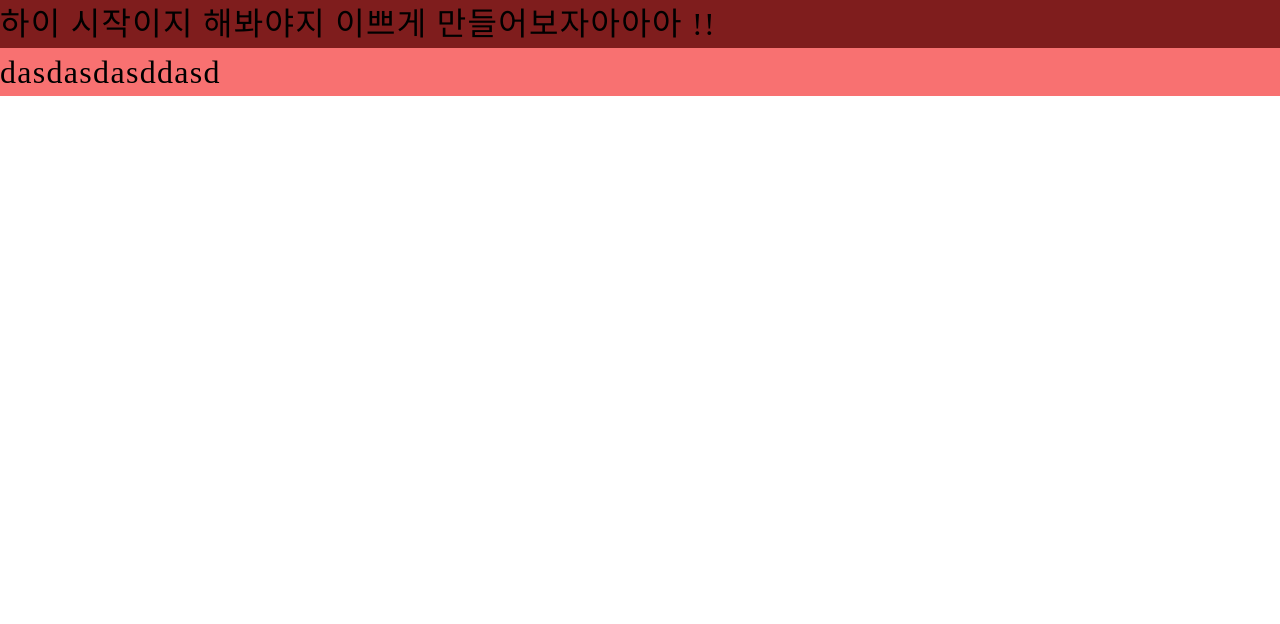
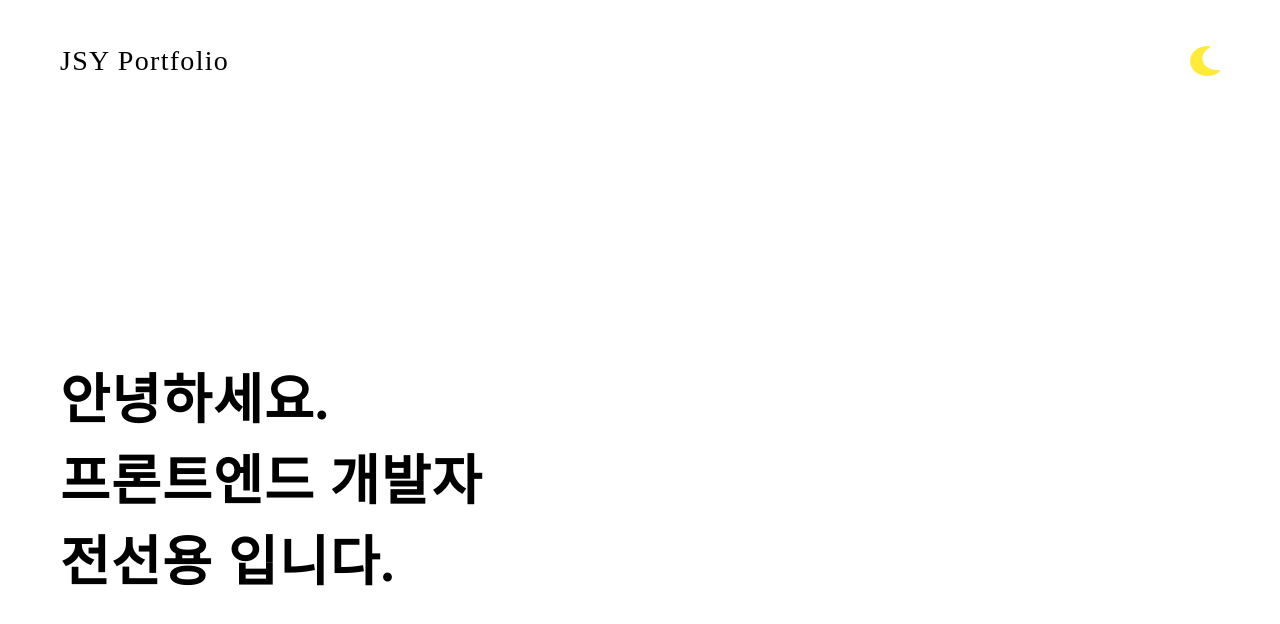
Before and after one commit to sy0725/portfolio, a Next.js app: page / in a window 1280 px wide. Shown: the top 624 px of the page. Built offline with nearby package versions, Linux system fonts and the light colour scheme; a web font is replaced by a local one.

Commit message:
🌈 기본 셋팅 추가

```diff
--- a/src/app/page.tsx
+++ b/src/app/page.tsx
@@ -1,11 +1,12 @@
 import React from "react";
 import "@/style/globals.css";
-
+import Header from "@/components/Header/Header";
+import Hello from "@/components/TextAnimation/Hello";
 function page() {
   return (
-    <div className="bg-red-900">
-      하이 시작이지 해봐야지 이쁘게 만들어보자아아아 !!
-      <p className="bg-red-400">dasdasdasddasd</p>
+    <div>
+      <Header/>
+      <Hello/>
     </div>
   );
 }
```
